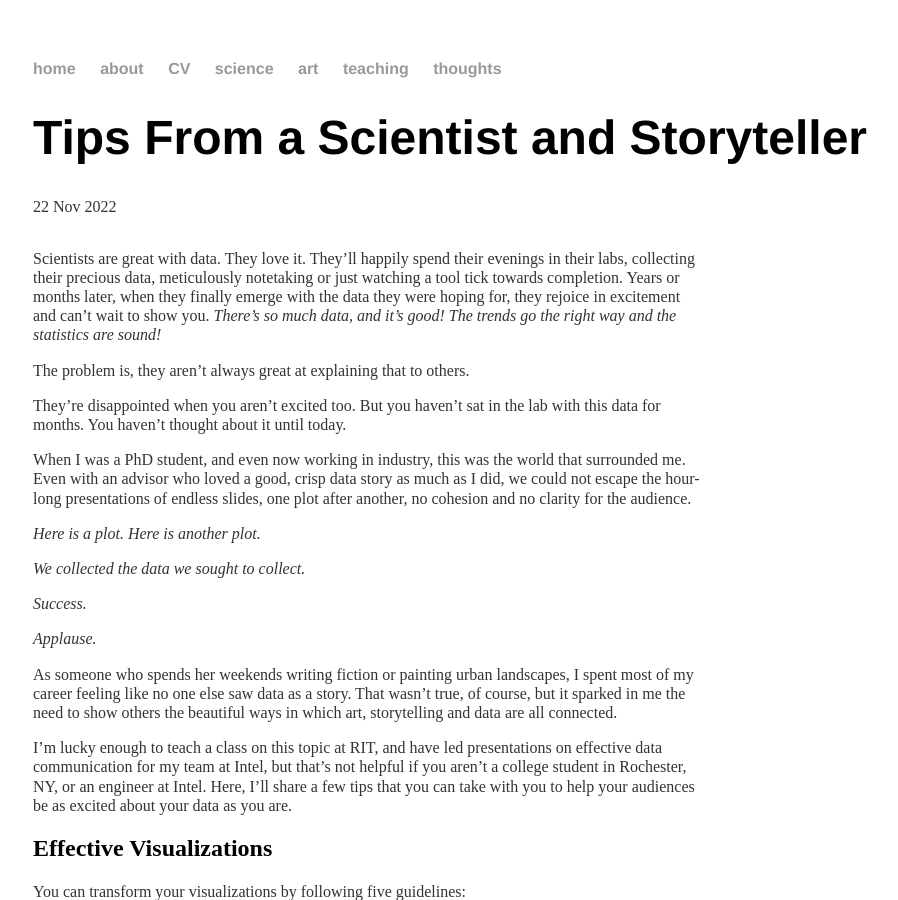
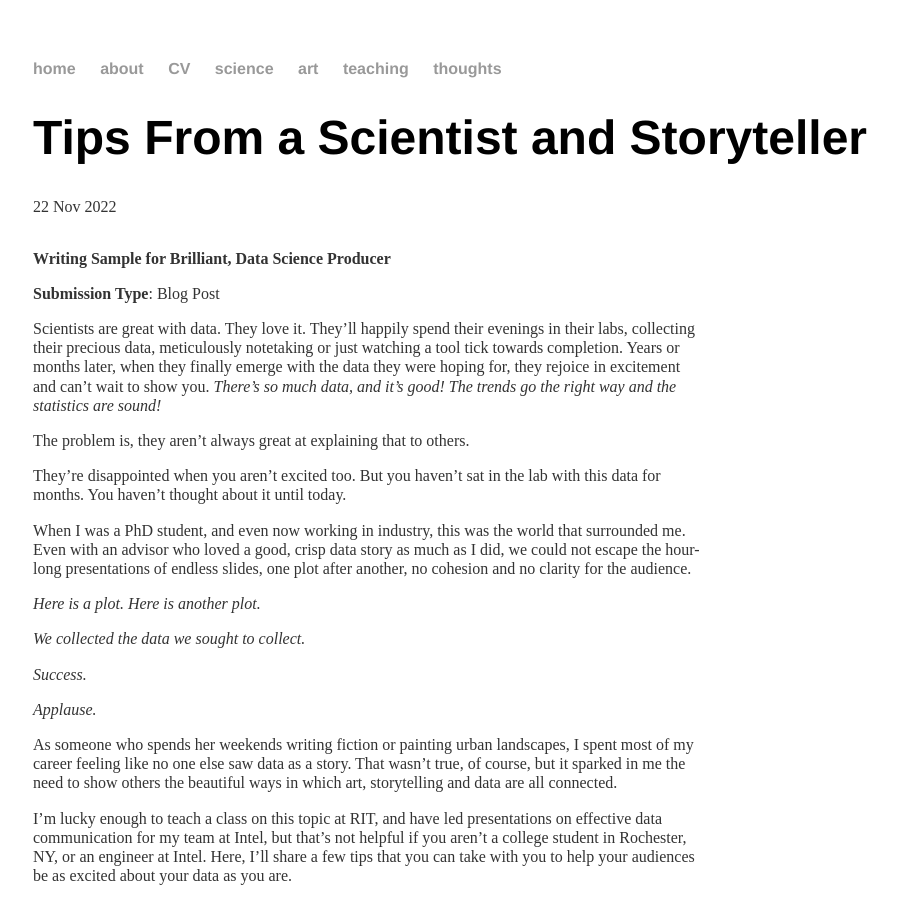
Before and after one commit to argwood/argwood.github.io, a Jekyll site: the page built from _posts/2022-11-22-storytellingwithdata.md, in a window 1280 px wide and 900 px high. Shown: the whole window, without its empty margins (159-1057 px from the left). Built offline with Jekyll 4.4.1, drawn with Linux system fonts in a browser that asks for light colours.

Commit message:
update to storytelling blog post

```diff
--- a/_posts/2022-11-22-storytellingwithdata.md
+++ b/_posts/2022-11-22-storytellingwithdata.md
@@ -5,6 +5,10 @@ date: 2022-11-22
 ---
 <div class="row">
 <div class="left" markdown="1">
+<b>Writing Sample for Brilliant, Data Science Producer</b>
+
+<b>Submission Type</b>: Blog Post
+
 Scientists are great with data. They love it. They'll happily spend their evenings in their labs, collecting their precious data, meticulously notetaking or just watching a tool tick towards completion. Years or months later, when they finally emerge with the data they were hoping for, they rejoice in excitement and can't wait to show you. <i>There's so much data, and it's good! The trends go the right way and the statistics are sound!</i>
 
 The problem is, they aren't always great at explaining that to others.
```
